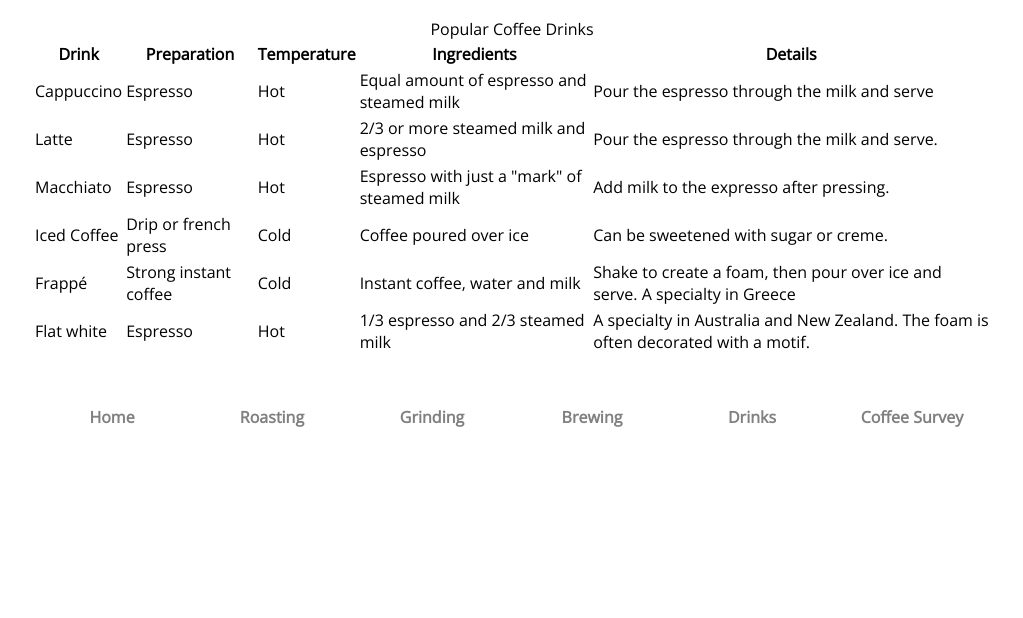
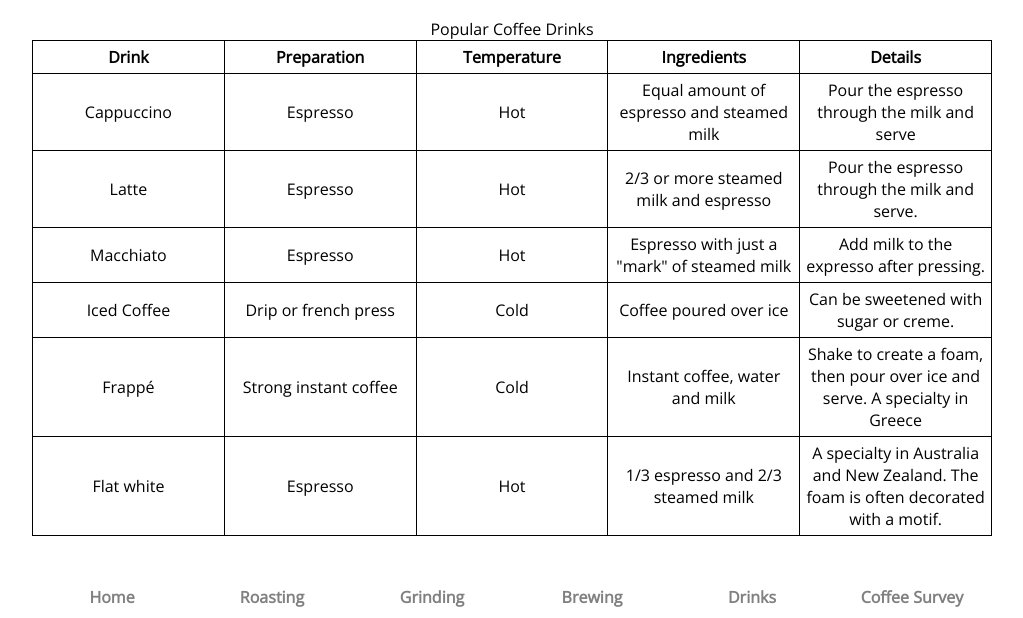
Before and after one commit to marcoschutte/Coffee-Website-Project, a plain HTML site: page drinks.html in a window 1280 px wide. Shown: the part 246-864 px from the top of the page, without its empty margins (128-1151 px from the left). Before the commit the page ends 800 px from the top, so only its background shows below. Drawn offline with nearby package versions, Linux system fonts and the light colour scheme.

Commit message:
commit table styling

```diff
--- a/styles.css
+++ b/styles.css
@@ -7,25 +7,31 @@ body{
 h1, h2, h3{
     color:brown;
 }
+
 ul {
     list-style-image: url("images/tiny-coffee-cup.gif");
 }
+
 a:link, a:visited {
     text-decoration: none;
     color: brown;
     font-weight: bold;
 }
+
 a:hover {
     color: black;
 }
+
 nav ul {
     list-style-type: none;
     padding: 0;
 }
+
 nav li {
     display: inline;
     float: left;
 }
+
 nav a:link, nav a:visited {
     background-color: brown;
     color: white;
@@ -34,9 +40,11 @@ nav a:link, nav a:visited {
     text-align: center;
     padding: 10px 0;
 }
+
 nav a:hover {
     background-color: black;
 }
+
 aside {
     width: 280px;
     float: right;
@@ -46,30 +54,36 @@ aside {
     padding: 20px;
     margin-left: 20px;
 }
+
 .photo-left {
     float: left;
     margin-right: 20px;
 }
+
 .photo-right {
     float: right;
     margin-left: 20px;
 }
+
 header {
     background-image: url("images/coffee-beans.jpg");
     height: 100px;
     margin-bottom: 70px;
 
 }
+
 header h1 {
     color: rgba(256,256,256,.8);
     margin-left: 30px;
     margin-top: 30px;
     font-size: 50px;
 }
+
 footer {
     margin: 40px 0;
 
 }
+
 footer nav a:link, footer nav a:visited {
     color:gray;
     text-decoration: none;
@@ -78,6 +92,19 @@ width: 160px;
     text-align: center;
     background-color:white;
 }
+
 footer nav a:hover {
     color:black;
 }
+
+td, th {
+    border: 1px solid black;
+    width: 20%;
+    text-align: center;
+    padding: 5px;
+}
+
+table {
+    border-spacing: 0;
+    border-collapse: collapse;
+}
```
Lines whose indentation alone changed are shown as unchanged.
